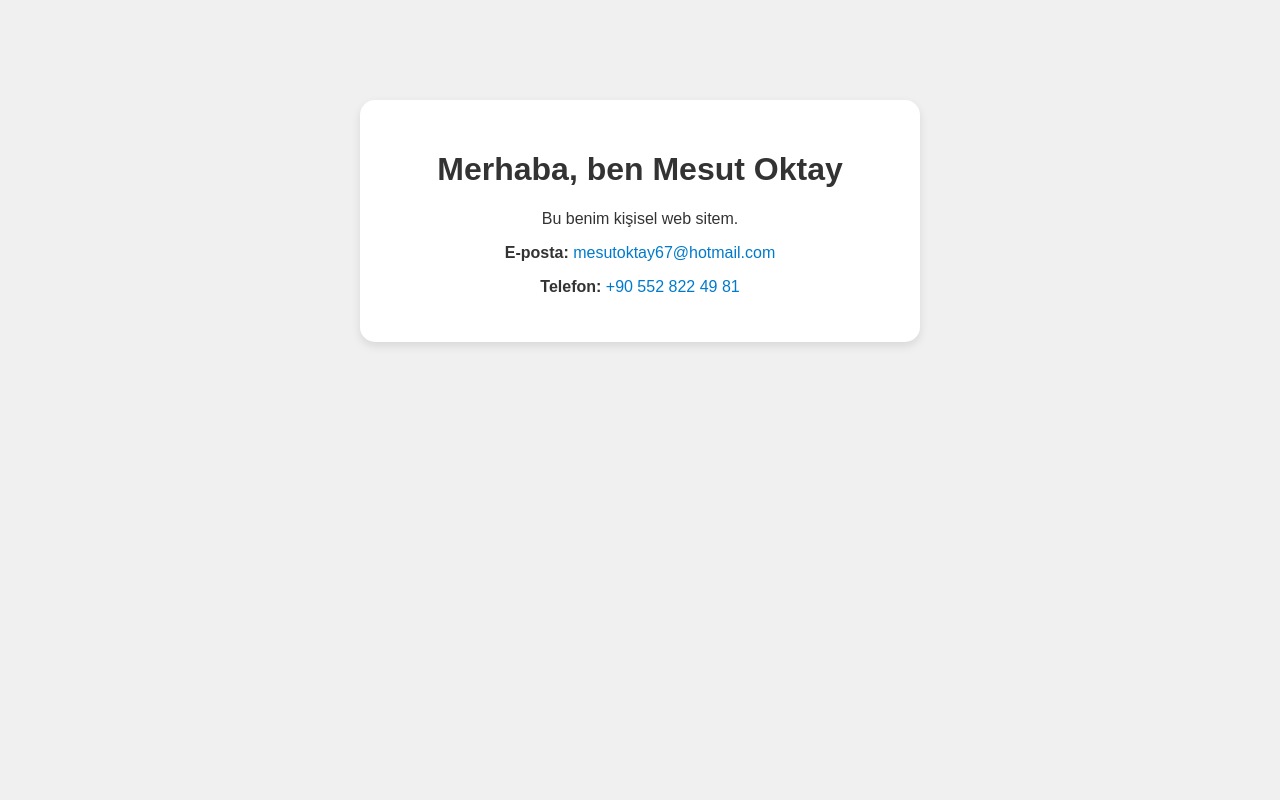
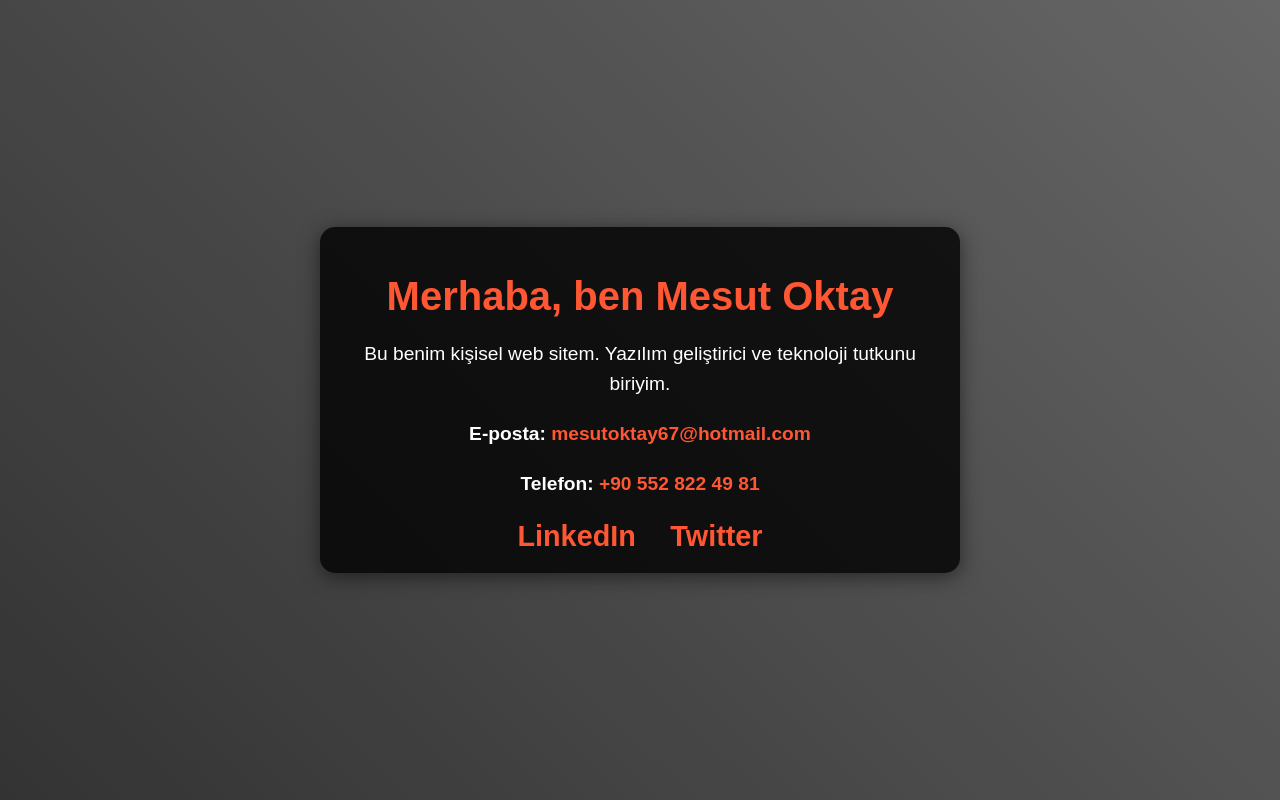
Before and after one commit to mstokty67/mstokty67, a plain HTML site: page index.html in a window 1280 px wide. Drawn offline with Linux system fonts and the light colour scheme.

Commit message:
Add files via upload

```diff
--- a/index.html
+++ b/index.html
@@ -2,38 +2,73 @@
 <html lang="tr">
 <head>
     <meta charset="UTF-8">
-    <title>Mesut Oktay - Kişisel Sayfa</title>
+    <meta name="viewport" content="width=device-width, initial-scale=1.0">
+    <title>Mesut Oktay - Kişisel Web Sayfası</title>
     <style>
         body {
-            font-family: Arial, sans-serif;
+            font-family: 'Arial', sans-serif;
+            background-color: #1d1d1d;
+            color: white;
+            margin: 0;
+            padding: 0;
+            display: flex;
+            justify-content: center;
+            align-items: center;
+            height: 100vh;
+            background-image: linear-gradient(45deg, #333, #666);
+        }
+        .container {
             text-align: center;
-            margin-top: 100px;
-            background-color: #f0f0f0;
-            color: #333;
+            max-width: 600px;
+            padding: 20px;
+            background-color: rgba(0, 0, 0, 0.8);
+            border-radius: 15px;
+            box-shadow: 0 4px 20px rgba(0, 0, 0, 0.5);
         }
-        .card {
-            background: white;
-            max-width: 500px;
-            margin: auto;
-            padding: 30px;
-            border-radius: 15px;
-            box-shadow: 0 4px 10px rgba(0,0,0,0.1);
+        h1 {
+            font-size: 2.5rem;
+            margin-bottom: 20px;
+            color: #ff5733;
+        }
+        p {
+            font-size: 1.2rem;
+            line-height: 1.6;
         }
         a {
-            color: #007acc;
+            color: #ff5733;
             text-decoration: none;
+            font-weight: bold;
         }
         a:hover {
             text-decoration: underline;
         }
+        .social-icons {
+            margin-top: 20px;
+        }
+        .social-icons a {
+            margin: 0 15px;
+            font-size: 1.8rem;
+            color: #ff5733;
+            transition: transform 0.3s ease;
+        }
+        .social-icons a:hover {
+            transform: scale(1.2);
+        }
     </style>
 </head>
 <body>
-    <div class="card">
+
+    <div class="container">
         <h1>Merhaba, ben Mesut Oktay</h1>
-        <p>Bu benim kişisel web sitem.</p>
+        <p>Bu benim kişisel web sitem. Yazılım geliştirici ve teknoloji tutkunu biriyim.</p>
         <p><strong>E-posta:</strong> <a href="mailto:mesutoktay67@hotmail.com">mesutoktay67@hotmail.com</a></p>
         <p><strong>Telefon:</strong> <a href="tel:+905528224981">+90 552 822 49 81</a></p>
+
+        <div class="social-icons">
+            <a href="https://linkedin.com/in/mesutoktay" target="_blank">LinkedIn</a>
+            <a href="https://twitter.com/mesutoktay" target="_blank">Twitter</a>
+        </div>
     </div>
+
 </body>
 </html>
```
